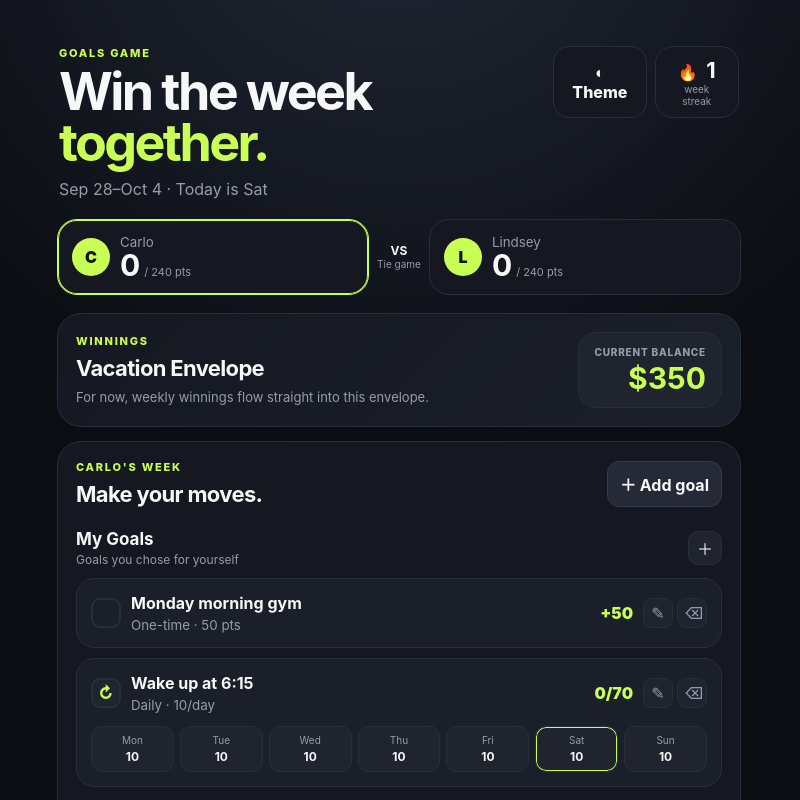
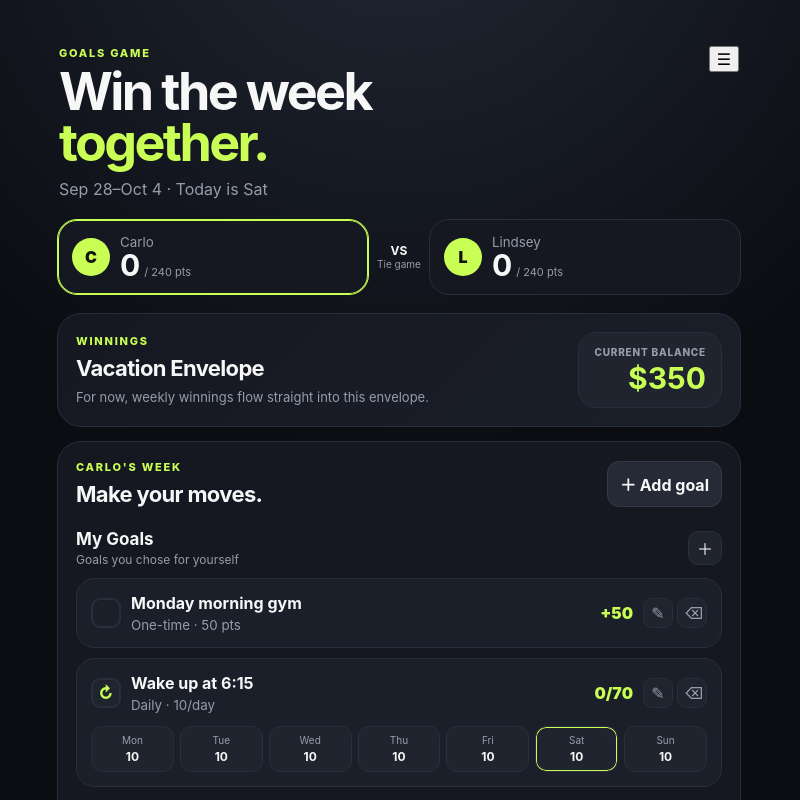
Before and after one commit to Csantos07/goals-game, a Next.js app: page / in a window 1280 px wide. Shown: the top 800 px of the page, without its empty margins (241-1041 px from the left). Built offline with nearby package versions, Linux system fonts and the light colour scheme.

Commit message:
Simplify navigation and envelope UI

```diff
--- a/components/GameBoard.tsx
+++ b/components/GameBoard.tsx
@@ -85,7 +85,9 @@ export default function GameBoard() {
   const [title, setTitle] = useState("");
   const [assignedBy, setAssignedBy] = useState<AssignedBy>("self");
   const [goalType, setGoalType] = useState<GoalType>("oneTime");
-  const [showTheme, setShowTheme] = useState(false);
+  const [showMenu, setShowMenu] = useState(false);
+  const [showSettings, setShowSettings] = useState(false);
+  const [showEnvelopes, setShowEnvelopes] = useState(false);
   const [themeMode, setThemeMode] = useState<ThemeMode>("dark");
   const [accent, setAccent] = useState("#c9ff54");
   const [vacationBalance, setVacationBalance] = useState(350);
@@ -239,18 +241,34 @@ export default function GameBoard() {
           </div>
 
           <div className="topActions">
-            <button className="themeButton" onClick={() => setShowTheme(v => !v)} aria-expanded={showTheme}>
-              ◐ Theme
+            <button
+              className="menuButton"
+              onClick={() => setShowMenu(v => !v)}
+              aria-expanded={showMenu}
+              aria-label="Open navigation"
+            >
+              ☰
             </button>
-            <div className="streak">🔥 <b>1</b><small>week streak</small></div>
           </div>
         </header>
 
-        {showTheme && (
-          <section className="themePanel">
+        {showMenu && (
+          <section className="navMenu">
+            <button className="navItem activeNav" onClick={() => setShowMenu(false)}>
+              <span>Game</span><small>Current week</small>
+            </button>
+            <button className="navItem" onClick={() => { setShowEnvelopes(true); setShowMenu(false); }}>
+              <span>Envelopes</span><small>Vacation · ${vacationBalance.toLocaleString()}</small>
+            </button>
+            <button className="navItem" onClick={() => setShowSettings(v => !v)} aria-expanded={showSettings}>
+              <span>Settings</span><small>Theme & appearance</small>
+            </button>
+
+            {showSettings && (
+              <div className="settingsPanel">
                 <div>
                   <p className="eyebrow">THEME</p>
-              <b>Make the game yours.</b>
+                  <b>Appearance</b>
                 </div>
 
                 <div className="modeSwitch">
@@ -273,6 +291,8 @@ export default function GameBoard() {
                     <span>Custom</span>
                   </label>
                 </div>
+              </div>
+            )}
           </section>
         )}
 
@@ -340,6 +360,28 @@ export default function GameBoard() {
         <button className="closeWeek" onClick={() => alert(`Current score — Carlo ${scores.Carlo}, Lindsey ${scores.Lindsey}. Keep playing through Sunday!`)}>
           🏁 Preview week result
         </button>
+
+        {showEnvelopes && (
+          <div className="modalBack" onClick={() => setShowEnvelopes(false)}>
+            <div className="modal envelopeModal" onClick={e => e.stopPropagation()}>
+              <div className="modalHead">
+                <div>
+                  <p className="eyebrow">ENVELOPES</p>
+                  <h2>Your winnings.</h2>
+                </div>
+                <button className="modalClose" onClick={() => setShowEnvelopes(false)} aria-label="Close envelopes">×</button>
+              </div>
+
+              <button className="envelopeRow">
+                <span className="envelopeIcon">✉</span>
+                <span className="envelopeName"><b>Vacation</b><small>Current envelope</small></span>
+                <strong>${vacationBalance.toLocaleString()}</strong>
+              </button>
+
+              <p className="envelopeHint">Future envelopes can live here when you decide to open them.</p>
+            </div>
+          </div>
+        )}
 
         {showGoalModal && (
           <div className="modalBack" onClick={() => setShowGoalModal(false)}>
```
Lines whose indentation alone changed are shown as unchanged.
